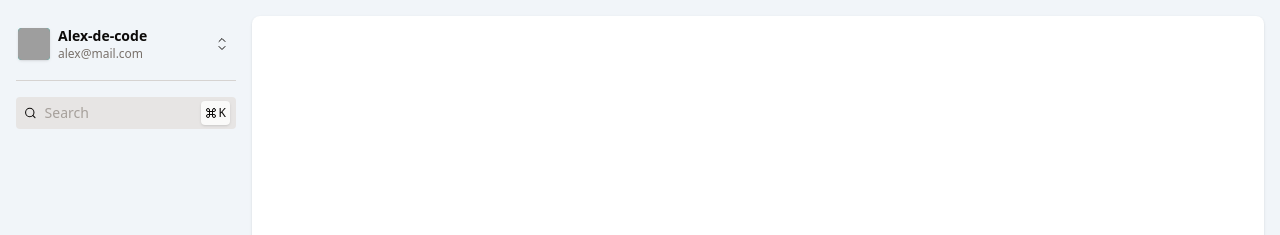
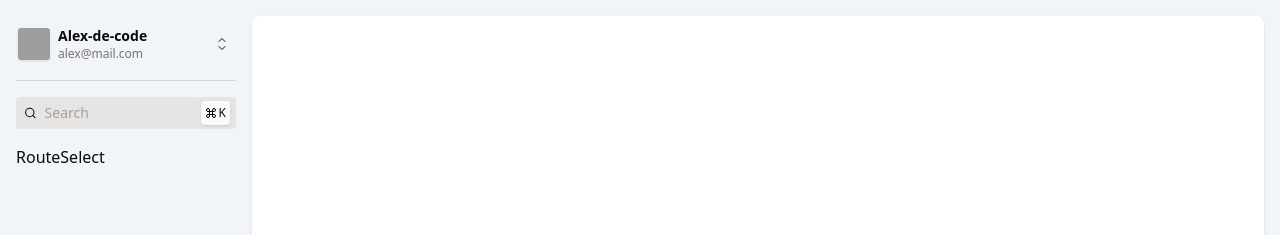
Before and after one commit to Alex-de-code/admin-dashboard-1, a React (Vite) app: page / in a window 1280 px wide. Shown: the top 235 px of the page. Built offline with nearby package versions, Linux system fonts and the light colour scheme; grey boxes are pictures that could not be loaded.

Commit message:
created route select file + imported it to sidebar

```diff
--- /dev/null
+++ b/src/components/Sidebar/RouteSelect.jsx
@@ -0,0 +1,7 @@
+import React from "react";
+
+const RouteSelect = () => {
+  return <div>RouteSelect</div>;
+};
+
+export default RouteSelect;
--- a/src/components/Sidebar/Sidebar.jsx
+++ b/src/components/Sidebar/Sidebar.jsx
@@ -1,6 +1,7 @@
 import React from "react";
 import AccountToggle from "./AccountToggle";
 import Search from "./Search";
+import RouteSelect from "./RouteSelect";
 
 const Sidebar = () => {
   return (
@@ -8,6 +9,7 @@ const Sidebar = () => {
       <div className="overflow-y-auto sticky top-4 h-[calc(100dvh-32px-48px)]">
         <AccountToggle />
         <Search />
+        <RouteSelect />
         {/* <div className="h-[200dvh]">Content</div> */}
       </div>
       {/* TODO: Plan toggle */}
```
